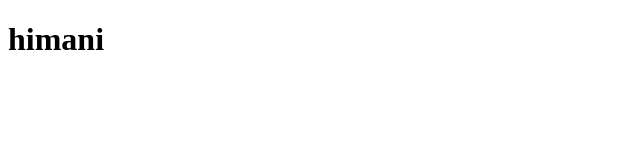
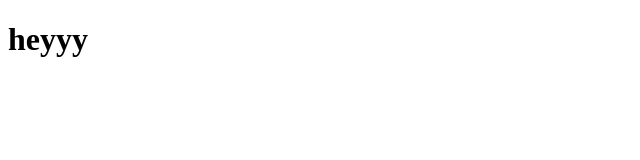
Before and after one commit to himani-13/himz, a plain HTML site: page index.html in a window 1280 px wide. Shown: the full height of the page, 0-640 px from the left. Drawn offline with Linux system fonts and the light colour scheme.

Commit message:
new changes for PR

```diff
--- a/index.html
+++ b/index.html
@@ -7,7 +7,7 @@
     <title>Document</title>
 </head>
 <body>
-    <h1>himani</h1>
+    <h1>heyyy</h1>
 
 </body>
 </html>
```
